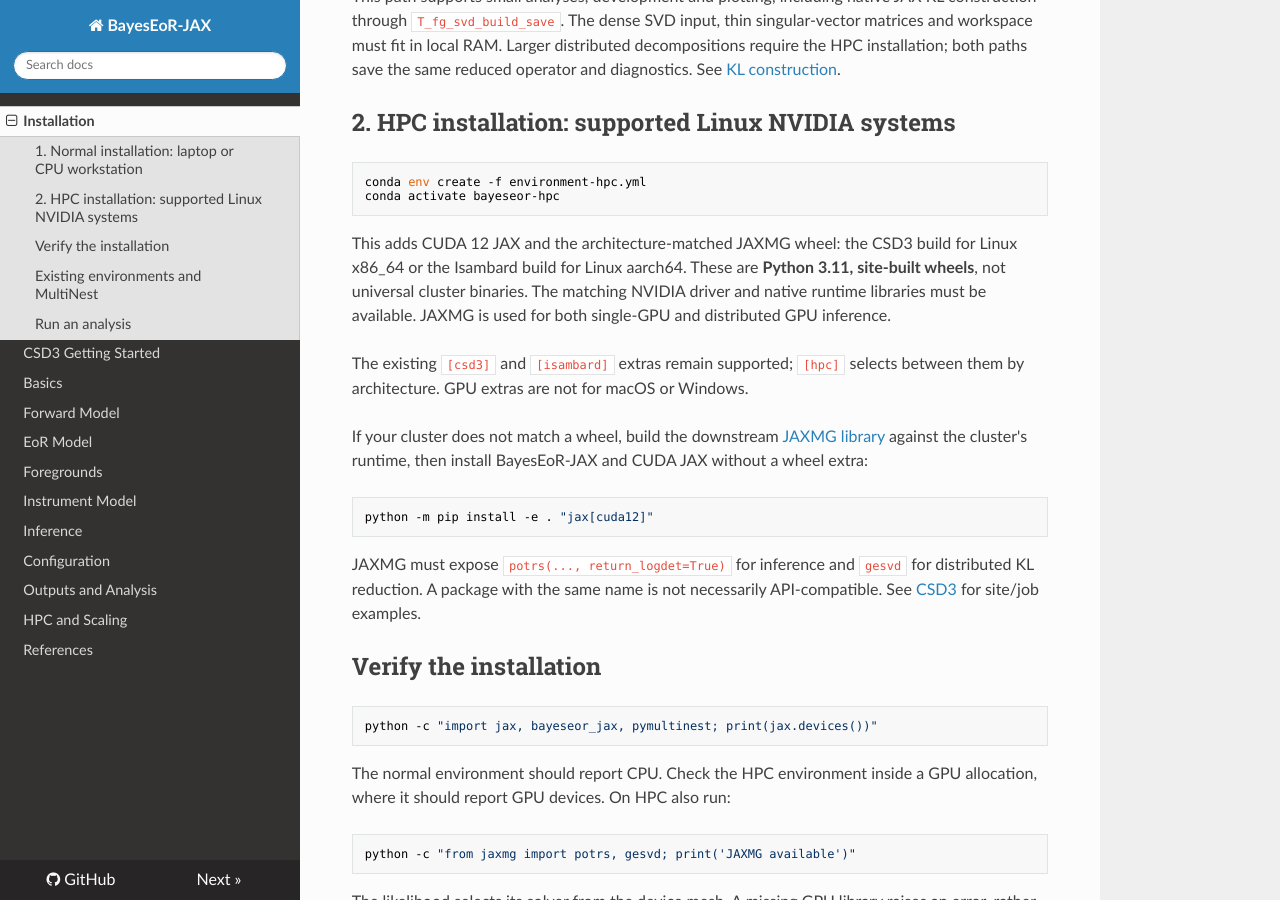
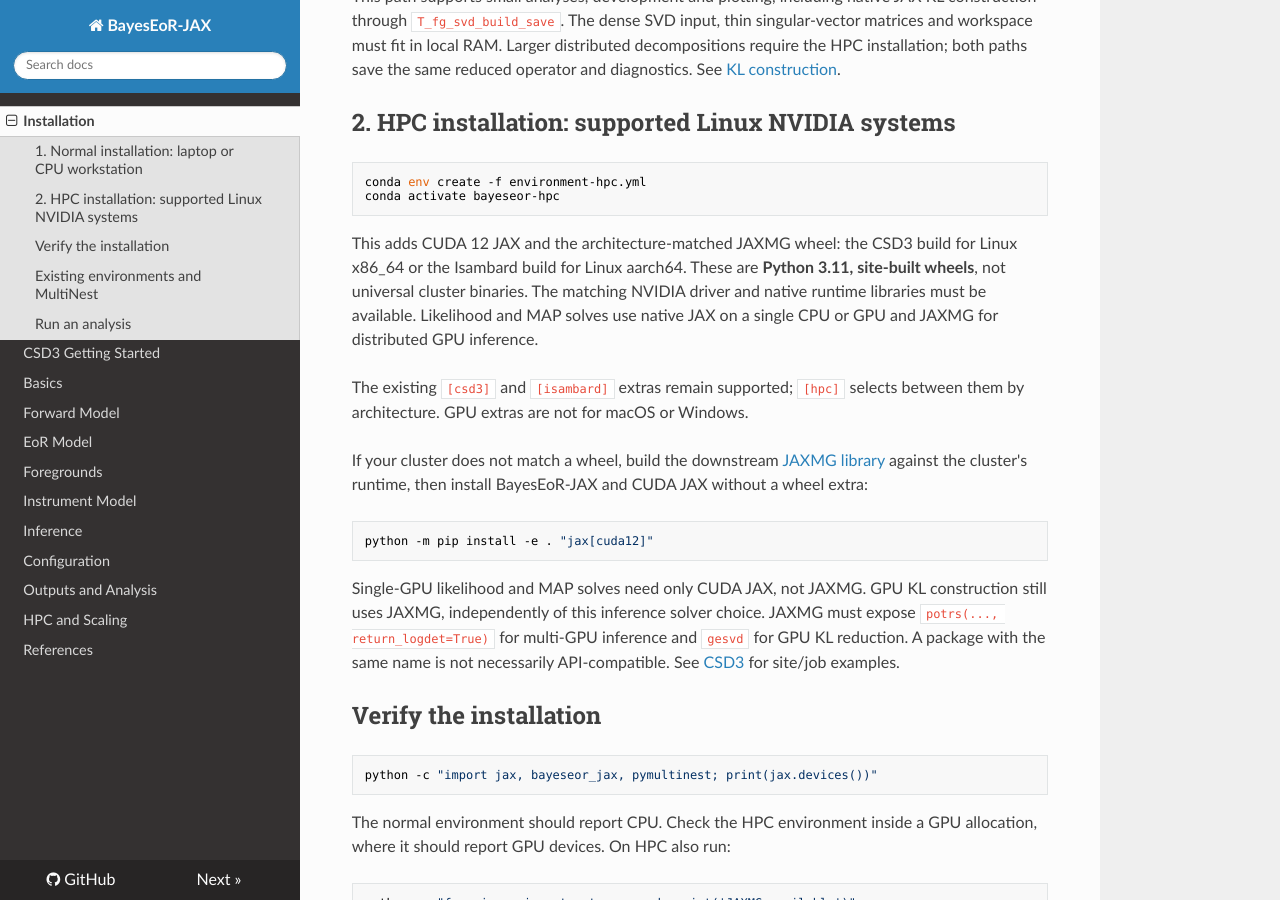
Before and after one commit to JacobTutt/BayesEoR-JAX, an MkDocs documentation site: the page built from docs/installation.md, in a window 1280 px wide and 900 px high, scrolled down 611 px. Built offline with MkDocs 1.6.1, drawn with Linux system fonts in a browser that asks for light colours; nearby versions of some CDN libraries.

Commit message:
Use native JAX for single-GPU inference solves

````diff
--- a/docs/installation.md
+++ b/docs/installation.md
@@ -39,8 +39,8 @@ conda activate bayeseor-hpc
 This adds CUDA 12 JAX and the architecture-matched JAXMG wheel: the CSD3 build
 for Linux x86_64 or the Isambard build for Linux aarch64. These are **Python 3.11,
 site-built wheels**, not universal cluster binaries. The matching NVIDIA driver
-and native runtime libraries must be available. JAXMG is used for both
-single-GPU and distributed GPU inference.
+and native runtime libraries must be available. Likelihood and MAP solves use
+native JAX on a single CPU or GPU and JAXMG for distributed GPU inference.
 
 The existing `[csd3]` and `[isambard]` extras remain supported; `[hpc]`
 selects between them by architecture. GPU extras are not for macOS or Windows.
@@ -53,8 +53,10 @@ then install BayesEoR-JAX and CUDA JAX without a wheel extra:
 python -m pip install -e . "jax[cuda12]"
 ```
 
-JAXMG must expose `potrs(..., return_logdet=True)` for inference and `gesvd`
-for distributed KL reduction. A package with the same name is not necessarily
+Single-GPU likelihood and MAP solves need only CUDA JAX, not JAXMG. GPU KL
+construction still uses JAXMG, independently of this inference solver choice.
+JAXMG must expose `potrs(..., return_logdet=True)` for multi-GPU inference and `gesvd`
+for GPU KL reduction. A package with the same name is not necessarily
 API-compatible. See [CSD3](csd3.md) for site/job examples.
 
 ## Verify the installation
````
Also changed, not shown: README.md (+2 -2 lines), docs/inference.md (+1 -1 lines), 4 other files.
